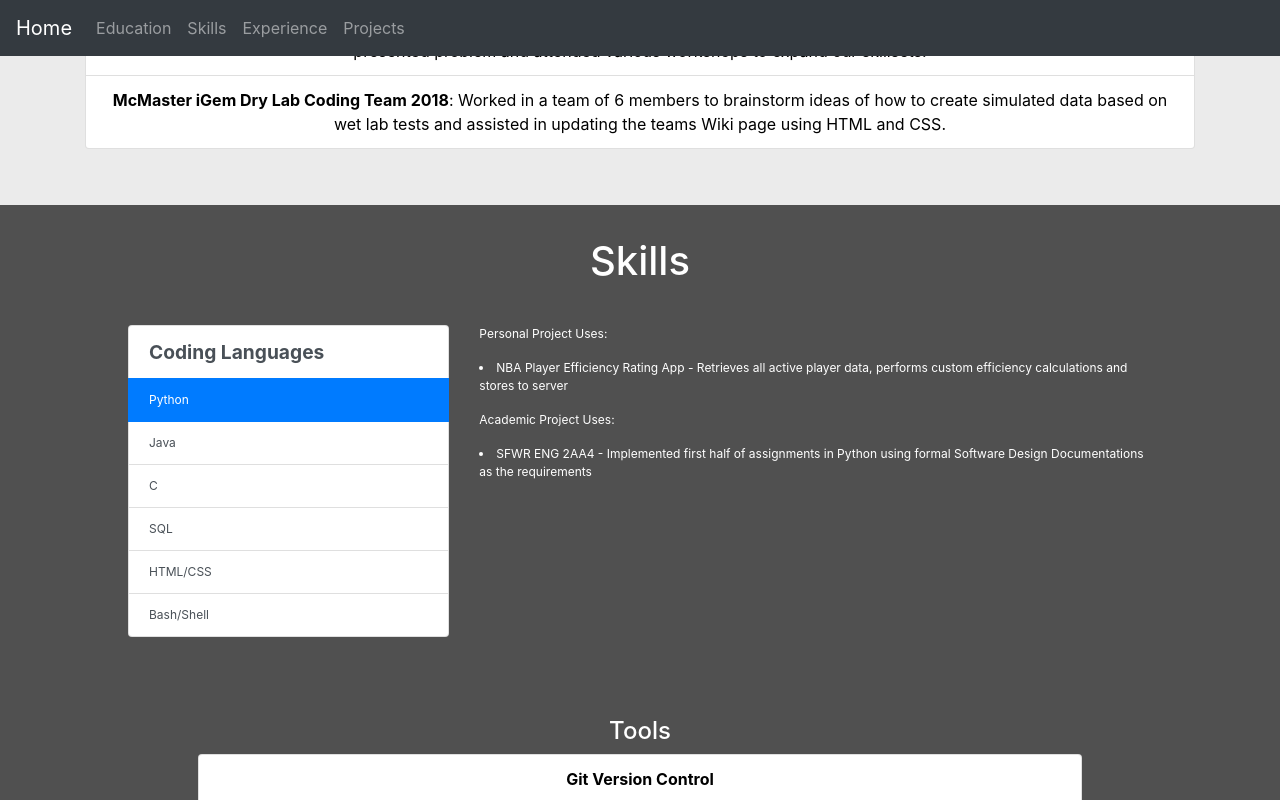
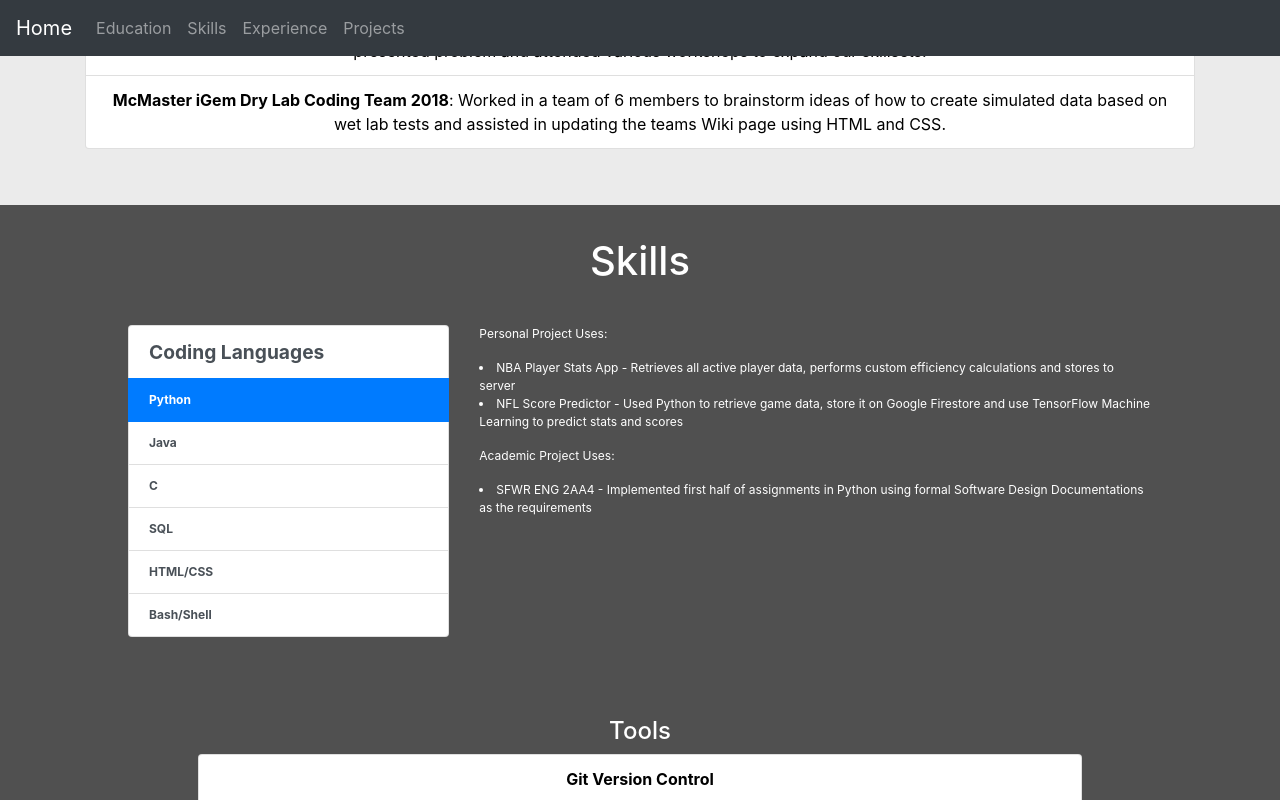
Before and after one commit to GilbertCherrie/GilbertCherrie.github.io, a plain HTML site: page index.html in a window 1280 px wide. Both pictures are taken after a click on the tab "Python". Shown: the part 1354-2154 px from the top of the page. Drawn offline with nearby package versions, Linux system fonts and the light colour scheme; a script that the page names is missing.

Commit message:
Small edit

```diff
--- a/index.html
+++ b/index.html
@@ -103,12 +103,12 @@
         <div class="col-4">
           <div class="list-group" id="list-tab" role="tablist">
             <a class="list-group-item list-group-item-action active" id="list-home-list" data-toggle="list" href="#list-home" role="tab" aria-controls="home"><b style="font-size: 1.5vw;">Coding Languages</b></a>
-            <a class="list-group-item list-group-item-action" id="list-settings-list" data-toggle="list" href="#list-python" role="tab" aria-controls="settings">Python</a>
-            <a class="list-group-item list-group-item-action" id="list-settings-list" data-toggle="list" href="#list-java" role="tab" aria-controls="settings">Java</a>
-            <a class="list-group-item list-group-item-action" id="list-settings-list" data-toggle="list" href="#list-c" role="tab" aria-controls="settings">C</a>
-            <a class="list-group-item list-group-item-action" id="list-settings-list" data-toggle="list" href="#list-sql" role="tab" aria-controls="settings">SQL</a>
-            <a class="list-group-item list-group-item-action" id="list-settings-list" data-toggle="list" href="#list-html" role="tab" aria-controls="settings">HTML/CSS</a>
-            <a class="list-group-item list-group-item-action" id="list-settings-list" data-toggle="list" href="#list-bash" role="tab" aria-controls="settings">Bash/Shell</a>
+            <a class="list-group-item list-group-item-action" id="list-settings-list" data-toggle="list" href="#list-python" role="tab" aria-controls="settings"><b>Python</b></a>
+            <a class="list-group-item list-group-item-action" id="list-settings-list" data-toggle="list" href="#list-java" role="tab" aria-controls="settings"><b>Java</b></a>
+            <a class="list-group-item list-group-item-action" id="list-settings-list" data-toggle="list" href="#list-c" role="tab" aria-controls="settings"><b>C</b></a>
+            <a class="list-group-item list-group-item-action" id="list-settings-list" data-toggle="list" href="#list-sql" role="tab" aria-controls="settings"><b>SQL</b></a>
+            <a class="list-group-item list-group-item-action" id="list-settings-list" data-toggle="list" href="#list-html" role="tab" aria-controls="settings"><b>HTML/CSS</b></a>
+            <a class="list-group-item list-group-item-action" id="list-settings-list" data-toggle="list" href="#list-bash" role="tab" aria-controls="settings"><b>Bash/Shell</b></a>
           </div>
         </div>
         <div class="col-8">
@@ -116,13 +116,17 @@
             <div class="tab-pane fade show active" id="list-home" role="tabpanel" aria-labelledby="list-home-list">These are all the programming languages I am comfortable with. Click through each language to learn about where I used each language.</div>
             <div class="tab-pane fade" id="list-python" role="tabpanel" aria-labelledby="list-settings-list">
               <p>Personal Project Uses:</p>
-              <li>NBA Player Efficiency Rating App - Retrieves all active player data, performs custom efficiency calculations and stores to server</li>
+              <li>NBA Player Stats App - Retrieves all active player data, performs custom efficiency calculations and stores to server</li>
+              <li>NFL Score Predictor - Used Python to retrieve game data, store it on Google Firestore and use TensorFlow Machine Learning to predict stats and scores</li>
               </p>
               <p>Academic Project Uses:
               <li>SFWR ENG 2AA4 - Implemented first half of assignments in Python using formal Software Design Documentations as the requirements</li>
               </p>
             </div>
             <div class="tab-pane fade" id="list-java" role="tabpanel" aria-labelledby="list-settings-list">
+              <p>Personal Project Uses:</p>
+              <li>NBA Player Stats App - Created the app using Java and Android Studio</li>
+              </p>
               <p>Academic Project Uses:
               <li>SFWR ENG 2AA4 - Implemented second half of assignments in Java using formal Software Design Documentations as the requirements</li>
               <li>SFWR ENG 2XX3 - Completed all labs, assignments and the final large scale app group project using Java. The group project involved building a Java app using large data sets, algorithmic computations and a GUI.</li>
@@ -160,6 +164,7 @@
         <li class="list-group-item"><b style="color: black;">Eclipse IDE</b></li>
         <li class="list-group-item"><b style="color: black;">Google Firebase</b></li>
         <li class="list-group-item"><b style="color: black;">TensorFlow Machine Learning</b></li>
+        <li class="list-group-item"><b style="color: black;">Android Studio</b></li>
         <li class="list-group-item"><b style="color: black;">MySQL</b></li>
         <li class="list-group-item"><b style="color: black;">UNIX Command Line</b></li>
         <li class="list-group-item" id="Experience"><b style="color: black;">Microsoft Office</b></li>
```
